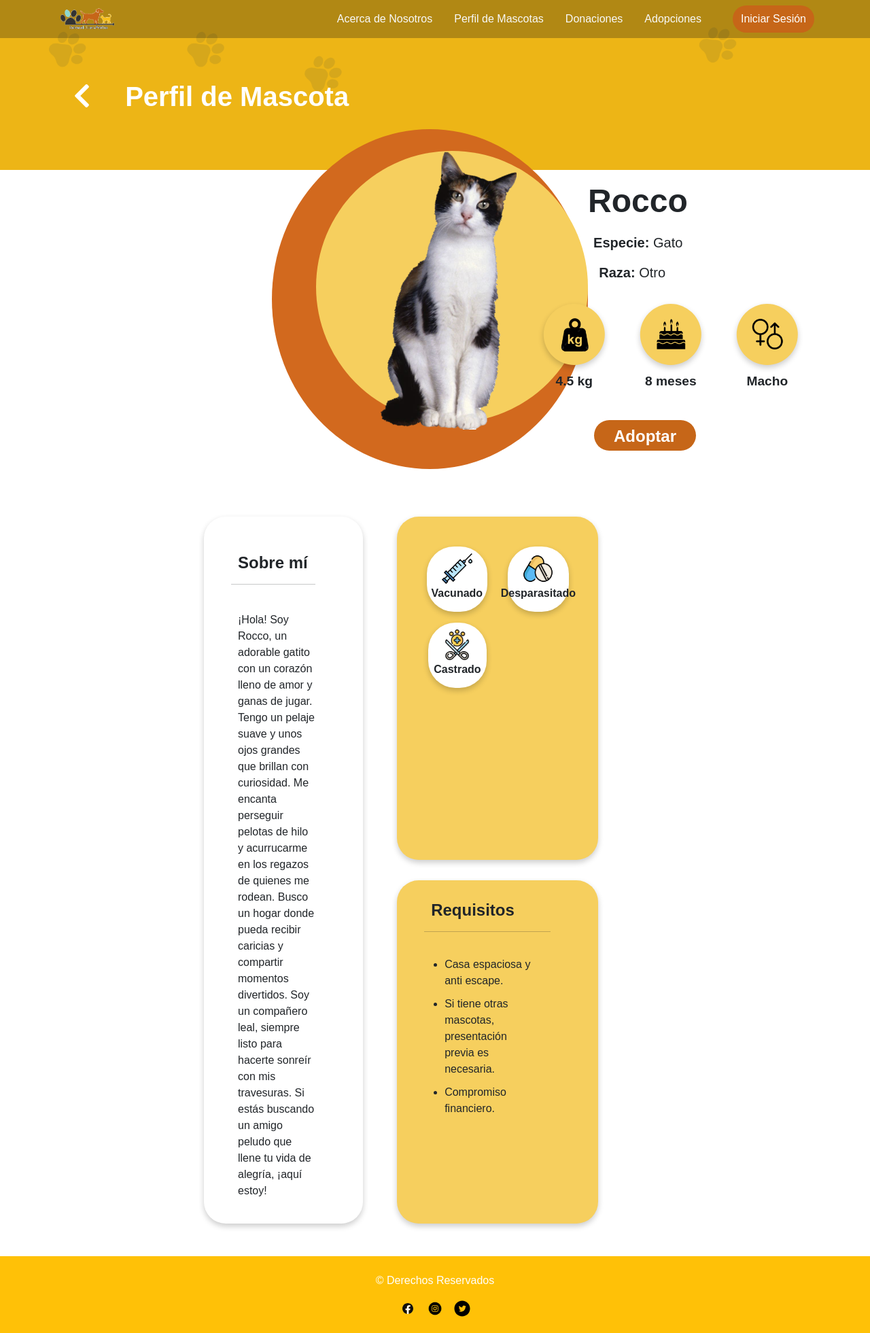
After one commit to Camilacr10/SC502-3C2024-Grupo4, a PHP site: page /perfilMascota.html in a window 1280 px wide. The commit adds this page. Shown: the whole page at 68% size. Run offline with PHP 8.4, Linux system fonts and the light colour scheme.

Commit message:
Listado de Mascotas & Perfil de Mascota

```diff
--- a/Index.html
+++ b/Index.html
@@ -19,10 +19,10 @@
             <nav class="d-none d-md-flex" style="padding-left: 10px;" >
                 <ul class="nav" >
                     <li class="nav-item" ><a href="acercaNosotros.html" class="nav-link text-light">Acerca de Nosotros</a></li>
-                    <li class="nav-item"><a href="#" class="nav-link text-light">Perfil de Mascotas</a></li>
+                    <li class="nav-item"><a href="listadoMascotas.html" class="nav-link text-light">Perfil de Mascotas</a></li>
                     <li class="nav-item"><a href="#" class="nav-link text-light">Donaciones</a></li>
                     <li class="nav-item"><a href="perfilAdopciones.html" class="nav-link text-light" >Adopciones</a></li>
-                </ul><button class="btn btn-warning" style="margin-left: 30px;">Iniciar Sesión</button>
+                </ul><button class="btn btn-warning rounded-pill" style="margin-left: 30px;">Iniciar Sesión</button>
 
             </nav>
 
--- a/acercaNosotros.html
+++ b/acercaNosotros.html
@@ -23,10 +23,10 @@
                 <ul class="nav">
                     <li class="nav-item"><a href="acercaNosotros.html" class="nav-link text-light">Acerca de
                             Nosotros</a></li>
-                    <li class="nav-item"><a href="#" class="nav-link text-light">Perfil de Mascotas</a></li>
+                    <li class="nav-item"><a href="listadoMascotas.html" class="nav-link text-light">Perfil de Mascotas</a></li>
                     <li class="nav-item"><a href="#" class="nav-link text-light">Donaciones</a></li>
                     <li class="nav-item"><a href="perfilAdopciones.html" class="nav-link text-light">Adopciones</a></li>
-                </ul><button class="btn btn-warning" style="margin-left: 30px;">Iniciar Sesión</button>
+                </ul><button class="btn btn-warning rounded-pill" style="margin-left: 30px;">Iniciar Sesión</button>
 
             </nav>
 
--- a/perfilAdopciones.html
+++ b/perfilAdopciones.html
@@ -18,11 +18,11 @@
                     <nav class="d-none d-md-flex" style="padding-left: 10px;">
                         <ul class="nav">
                             <li class="nav-item"><a href="acercaNosotros.html" class="nav-link text-light">Acerca de Nosotros</a></li>
-                            <li class="nav-item"><a href="#" class="nav-link text-light">Perfil de Mascotas</a></li>
+                            <li class="nav-item"><a href="listadoMascotas.html" class="nav-link text-light">Perfil de Mascotas</a></li>
                             <li class="nav-item"><a href="#" class="nav-link text-light">Donaciones</a></li>
                             <li class="nav-item"><a href="perfilAdopciones.html" class="nav-link text-light">Adopciones</a></li>
                         </ul>
-                        <button class="btn btn-warning" style="margin-left: 30px;">Iniciar Sesión</button>
+                        <button class="btn btn-warning rounded-pill" style="margin-left: 30px;">Iniciar Sesión</button>
                     </nav>
                 </div>
             </header>
--- /dev/null
+++ b/perfilMascota.html
@@ -0,0 +1,176 @@
+<!DOCTYPE html>
+<html lang="en">
+
+<head>
+    <meta charset="UTF-8">
+    <meta name="viewport" content="width=device-width, initial-scale=1.0">
+    <link href="https://cdn.jsdelivr.net/npm/bootstrap@5.3.0/dist/css/bootstrap.min.css" rel="stylesheet">
+    <link rel="stylesheet" href="style.css">
+    <script src="https://cdn.jsdelivr.net/npm/bootstrap@5.3.0/dist/js/bootstrap.bundle.min.js"></script>
+    <link href="https://cdnjs.cloudflare.com/ajax/libs/font-awesome/5.15.4/css/all.min.css" rel="stylesheet">
+    <title>Perfil de Mascota</title>
+</head>
+
+<body>
+    <div>
+        <div class="welcome-section-perfil-mascota">
+            <header>
+
+                <div class="container d-flex justify-content-between align-items-center py-2">
+                    <a href="Index.html" class="nav-link text-light"><img src="img/logo.png" alt="Logo"
+                            style="width: 100px;"></a>
+                    <nav class="d-none d-md-flex" style="padding-left: 10px;">
+                        <ul class="nav">
+                            <li class="nav-item"><a href="acercaNosotros.html" class="nav-link text-light">Acerca de
+                                    Nosotros</a></li>
+                            <li class="nav-item"><a href="#" class="nav-link text-light">Perfil de Mascotas</a></li>
+                            <li class="nav-item"><a href="#" class="nav-link text-light">Donaciones</a></li>
+                            <li class="nav-item"><a href="perfilAdopciones.html"
+                                    class="nav-link text-light">Adopciones</a></li>
+                        </ul><button class="btn btn-warning rounded-pill" style="margin-left: 30px;">Iniciar
+                            Sesión</button>
+                    </nav>
+                </div>
+
+            </header>
+
+            <section>
+                <br><br><br><br><br><br>
+                <div class="p-2 w-75 title-text-perfil-mascota" style="margin-left: 100px;">
+                    <a href="listadoMascotas.html" style="text-decoration: none; color: white; font-size: 2.5rem;">
+                        <i class="fas fa-chevron-left" style="margin-right: 40px;"></i>
+                    </a>
+                    Perfil de Mascota
+                </div>
+
+            </section>
+
+            <div class="d-flex justify-content-between align-items-baseline" style="height: 580px;">
+                <div class="rounded-circle"
+                    style="margin-top: 10px; margin-left: 400px; background-color: #d2691e; width: 500px; height: 500px;">
+                    <div class="rounded-circle"
+                        style="margin-left: 65px; transform: translateY(8%); background-color: #f6cf5e; width: 400px; height: 400px;">
+                        <div>
+                            <img style="margin-left: 95px; width: 200px; height: 410px;" src="img/Rocco.png">
+                        </div>
+                    </div>
+                </div>
+
+                <div class="justify-content-center mb-5"
+                    style="width: 600px; transform: translateY(-22%); margin-right: 100px;">
+                    <div>
+                        <h1 style="font-size: 3rem; font-weight: bold;">Rocco</h1>
+                        <h5 style="transform: translateX(2%); margin-top: 20px;"><strong>Especie: </strong>Gato</h5>
+                        <h5 style="transform: translateX(4%); margin-top: 20px;"><strong>Raza: </strong>Otro</h4>
+                    </div>
+
+                    <div class="d-flex flex-row mt-2" style="transform: translateX(-20%); gap: 50px;">
+
+                        <div class="info-container">
+                            <div class="info-item">
+                                <div class="icon-circle">
+                                    <img src="img/peso.png" class="icon-img">
+                                </div>
+                                <p class="info-text">4.5 kg</p>
+                            </div>
+
+                            <div class="info-item">
+                                <div class="icon-circle">
+                                    <img src="img/edad.png" class="icon-img">
+                                </div>
+                                <p class="info-text">8 meses</p>
+                            </div>
+
+                            <div class="info-item">
+                                <div class="icon-circle">
+                                    <img src="img/sexo.png" class="icon-img">
+                                </div>
+                                <p class="info-text">Macho</p>
+                            </div>
+                        </div>
+
+                    </div>
+                    <button class="btn btn-warning rounded-pill"
+                        style="height: 45px; width: 150px; transform: translateX(6%); font-size: 1.5rem; font-weight: bold;">Adoptar</button>
+                </div>
+            </div>
+
+            <section>
+                <div class="d-flex" style="gap: 50px;">
+
+                    <div class="flex-fill rounded-5"
+                        style="background-color: white; box-shadow: 0 4px 8px rgba(0, 0, 0, 0.2); width: 80%; padding: 20px; margin-left: 300px;">
+                        <br>
+                        <h2 class="text-right"
+                            style="margin-top: 10px; margin-left: 30px; font-weight: bold; font-size: 1.5rem;">Sobre mí
+                        </h2>
+                        <hr style="margin-left: 20px; margin-right: 50px;"><br>
+                        <p style="margin-left: 30px; margin-right: 50px; font-size: 1rem;">
+                            ¡Hola! Soy Rocco, un adorable gatito con un corazón lleno de amor y ganas de jugar. Tengo un
+                            pelaje suave y unos ojos grandes que brillan con curiosidad. Me encanta perseguir pelotas de
+                            hilo y acurrucarme en los regazos de quienes me rodean. Busco un hogar donde pueda recibir
+                            caricias y compartir momentos divertidos. Soy un compañero leal, siempre listo para hacerte
+                            sonreír con mis travesuras. Si estás buscando un amigo peludo que llene tu vida de alegría,
+                            ¡aquí estoy!
+                        </p>
+                    </div>
+
+                    <div class="d-flex flex-column"
+                        style="gap: 30px; width: 50%; margin-right: 400px;">
+
+                        <div class="col rounded-5 box-container" style="height: 300px;">
+                            <div class="d-flex flex-column mt-4">
+                                <div class="d-flex justify-content-center box-group">
+                                    <div class="box">
+                                        <img src="img/vacunacion.jpg" class="box-img">
+                                        <h6 class="text-center mt-1 box-title">Vacunado</h6>
+                                    </div>
+                                    <div class="box">
+                                        <img src="img/desparasitacion.png" class="box-img">
+                                        <h6 class="text-center mt-1 box-title">Desparasitado</h6>
+                                    </div>
+                                </div>
+
+                                <div class="d-flex justify-content-center box-group mt-3" style="margin-left: 10px;">
+                                    <div class="box">
+                                        <img src="img/castracion.png" class="box-img">
+                                        <h6 class="text-center mt-1 box-title">Castrado</h6>
+                                    </div>
+                                    <div class="box empty"></div>
+                                </div>
+                            </div>
+                        </div>
+
+
+                        <div class="col rounded-5 box-container">
+                            <h2 class="text-right title">Requisitos</h2>
+                            <hr class="divider">
+                            <ul class="requirements-list">
+                                <li class="requirement-item">Casa espaciosa y anti
+                                    escape.</li>
+                                <li class="requirement-item">Si tiene otras mascotas,
+                                    presentación previa es necesaria.</li>
+                                <li class="requirement-item">Compromiso financiero.
+                                </li>
+                            </ul>
+                        </div>
+
+                    </div>
+                </div>
+            </section>
+
+            <footer class="footer bg-warning text-white py-4 mt-5">
+                <div class="container text-center">
+                    <p>&copy; Derechos Reservados</p>
+                    <div class="social-icons d-flex justify-content-center mt-3">
+                        <a href="#" class="mx-2"><img src="img/logoFacebook.svg" alt="Facebook" class="icon"></a>
+                        <a href="#" class="mx-2"><img src="img/logoInsta.png" alt="Instagram" class="icon"></a>
+                        <a href="#" class="mx-2"><img src="img/logoTwitter.svg" alt="Twitter" class="icon"></a>
+                    </div>
+                </div>
+            </footer>
+        </div>
+    </div>
+</body>
+
+</html>
--- a/style.css
+++ b/style.css
@@ -318,3 +318,218 @@ header {
 .info-item {
     margin: 10px 0;
 }
+
+/* *******************************
+
+Estilos listadoMascotas
+
+*********************************/
+
+.welcome-section-listado-mascotas {
+    background-image: url('img/banner.png');
+    background-size: cover;
+    background-position: center;
+    height: 300px;
+    background-attachment: fixed;
+      background-position: center;
+      background-repeat: no-repeat;
+      background-size: cover;
+}
+
+.banner-img {
+    transform: scale(1.4);
+    margin-left: 200px;
+}
+
+.title-text {
+    font-size: 3.3rem;
+    font-weight: bold;
+    margin-top: -3rem;
+    color: white;
+}
+
+.titulo-todos {
+    font-size: 2rem;
+    font-weight: bold;
+    margin-top: 7dvh;
+    margin-left: 6rem;
+    margin-bottom: 30px;
+}
+
+.sidebar {
+    background-color: white;
+    border: #333;
+    height: 100vh;
+    position: sticky;
+    top: 0;
+    box-shadow: 0 4px 8px rgba(0, 0, 0, 0.3);
+    margin-left: 50px;
+    margin-right: 30px;
+}
+
+.filter-title {
+    margin-left: 35px;
+    font-size: 1.3rem;
+    font-weight: bold;
+    margin-bottom: 20px;
+    margin-top: 10px;
+}
+
+.form-check-label {
+    margin-left: 20px;
+    font-size: 1rem;
+}
+
+.pet-card img {
+    height: 320px;
+    transform: translateY(-15%);
+}
+
+.pet-card .pet-info {
+    margin-top: 110px;
+    background-color: white;
+    padding: 10px;
+    box-shadow: 0 4px 8px rgba(0, 0, 0, 0.2);
+    font-size: 2rem;
+    font-weight: bold;
+    transform: translateX(-0%);
+    transform: translateY(-200%);
+
+}.pet-card {
+    background-color: #edb516;
+    border-radius: 50px;
+    padding: 15px;
+    height: 300px;
+    box-shadow: 0 4px 8px rgba(0, 0, 0, 0.2);
+}
+
+/* *******************************
+
+Estilos PerfilMascota
+
+*********************************/
+
+.welcome-section-perfil-mascota {
+    background-image: url('img/banner.png');
+    background-size: cover;
+    background-position: center;
+    height: 250px;
+    background-attachment: fixed;
+      background-position: center;
+      background-repeat: no-repeat;
+      background-size: cover;
+}
+
+.title-text-perfil-mascota {
+    font-size: 2.5rem;
+    font-weight: bold;
+    margin-top: -6rem;
+    color: white;
+}
+
+/* Círculos peso, edad, sexo */
+.info-container {
+    display: flex;
+    justify-content: space-between;
+    align-items: center;
+    gap: 20px;
+}
+
+.info-item {
+    padding: 1rem;
+    display: flex;
+    flex-direction: column;
+    align-items: center;
+}
+
+.icon-circle {
+    background-color: #f6cf5e;
+    width: 90px;
+    height: 90px;
+    display: flex;
+    justify-content: center;
+    align-items: center;
+    box-shadow: 0 4px 8px rgba(0, 0, 0, 0.2);
+    border-radius: 50%;
+}
+
+.icon-img {
+    width: 45px;
+    height: auto;
+}
+
+.info-text {
+    margin-top: 10px;
+    font-weight: bold;
+    font-size: 1.2rem;
+}
+
+/* Datos médicos */
+
+.box-group {
+    gap: 30px;
+}
+
+.box {
+    background-color: #fff;
+    width: 35%;
+    height: 70%;
+    box-shadow: 0 4px 8px rgba(0, 0, 0, 0.2);
+    padding: 10px;
+    display: flex;
+    flex-direction: column;
+    justify-content: center;
+    align-items: center;
+    border-radius: 40px;
+}
+
+.box-img {
+    width: 45px;
+    height: 45px;
+}
+
+.box-title {
+    font-weight: bold;
+}
+
+.box.empty {
+    width: 40%;
+    height: 150px;
+    padding: 10px;
+    background-color: transparent;
+    border: none;
+    box-shadow: none;
+}
+
+/* Requisitos */
+
+.box-container {
+    height: 500px;
+    background-color: #f6cf5e;
+    box-shadow: 0 4px 8px rgba(0, 0, 0, 0.2);
+    padding: 20px;
+}
+
+.title {
+    margin-top: 10px;
+    margin-left: 30px;
+    font-weight: bold;
+    font-size: 1.5rem;
+}
+
+.divider {
+    margin-left: 20px;
+    margin-right: 50px;
+}
+
+.requirements-list {
+    list-style-type: disc;
+    padding: 20px;
+}
+
+.requirement-item {
+    margin-left: 30px;
+    margin-right: 50px;
+    font-size: 1rem;
+    margin-bottom: 10px;
+}
```
Also changed, not shown: listadoMascotas.html (added, +208 -0 lines), img/Bonita.png (added), img/Charlie.png (added), img/Juan.png (added), img/Leo.png (added), img/Rocco.png (added), img/Tom.png (added), img/banner.png (added), img/castracion.png (added), img/desparasitacion.png (added), img/edad.png (added), img/perroygato.png (added), img/peso.png (added), img/sexo.png (added), 1 more files.
